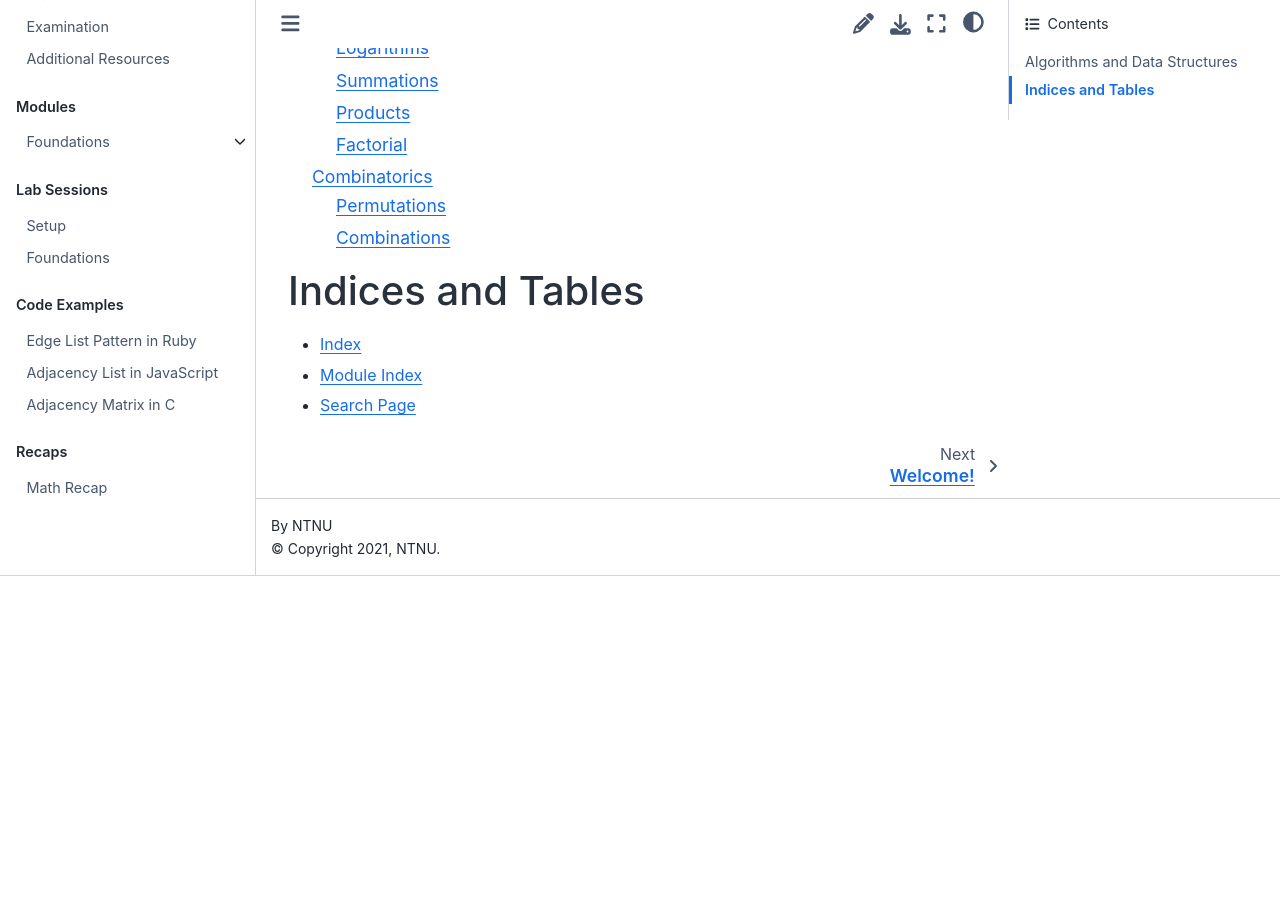
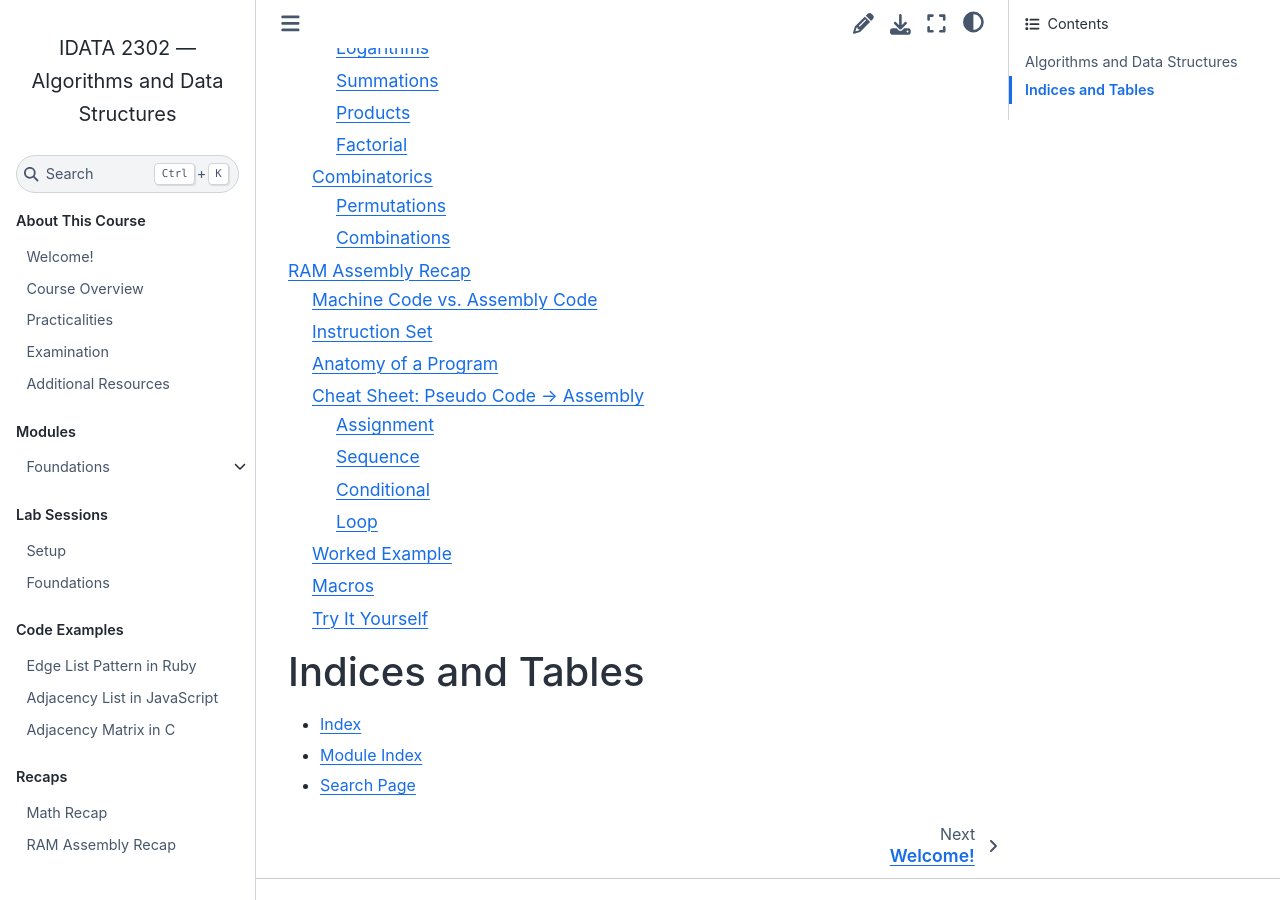
Before and after one commit to fchauvel/ntnu-idata2302-website, a Sphinx documentation site: the page built from source/index.rst, in a window 1280 px wide and 900 px high, scrolled down 2566 px. Built offline with Sphinx 7.4.7 and the Sphinx Book theme 1.1.4, drawn with Linux system fonts in a browser that asks for light colours; before the commit the page ends 3142 px from its top, so only the background shows below that; some of the changed lines change nothing that is shown.

Commit message:
docs: add RAM Assembly Recap page
Add a quick-reference companion page for the RAM assembly language,
listed under "Recaps" alongside the Math Recap:

- Machine code vs. assembly code: numbers/addresses vs mnemonics/names,
  with a worked side-by-side example of the same tiny program.
- The instruction set actually implemented by the simulator (opcodes,
  operand kind, effect), which differs from the simplified figure used
  in the Computer lecture (JUMP_ZERO-only, no generic JUMP) - flagged
  explicitly.
- Program anatomy (.data/.code, labels, comments) matching the real
  assembler syntax.
- A cheat sheet translating assignment/sequence/conditional/loop into
  the JUMP_ZERO-only instruction set.
- A worked countdown-loop example with a collapsible step-by-step trace.
- A macros section (INCREMENT, COPY, DECRTOZERO with hygienic labels),
  contrasted with genuine procedure calls to set up the later lecture
  on call stacks.
- A "Try It Yourself" pointer to the deployed simulator.

```diff
--- a/source/index.rst
+++ b/source/index.rst
@@ -59,6 +59,7 @@
    :caption: Recaps
 
    maths.rst
+   ram_recap.rst
 
 
 Indices and Tables
--- /dev/null
+++ b/source/ram_recap.rst
@@ -0,0 +1,497 @@
+==================
+RAM Assembly Recap
+==================
+
+:Concepts: Instruction set, program layout, compilation patterns
+
+This page is a quick reference for the RAM assembly language introduced
+in :doc:`foundations/ram`. It summarizes the instruction set, the layout of a
+program, and the standard "recipes" used to translate pseudo code
+constructs (assignment, sequence, conditional, loop) into assembly. It
+matches the assembly language accepted by the `RAM simulator
+<https://github.com/fchauvel/ram-web>`_ we use in the labs, so you can
+follow along in the tool while you read.
+
+.. important::
+
+   The simulator only provides **one** conditional jump,
+   ``JUMP_ZERO``, which jumps only when ``ACC`` is exactly zero. There
+   is no generic ``JUMP`` or "greater than" test. Every conditional or
+   loop below is built out of this single building block, together
+   with a trick to force an unconditional jump: ``LOAD 0`` followed by
+   ``JUMP_ZERO target`` always jumps, because ``ACC`` is guaranteed to
+   be zero. This differs slightly from the simplified ``JUMP``
+   instruction shown in :numref:`foundations/computer/ram_instructions`.
+
+Machine Code vs. Assembly Code
+================================
+
+.. index:: RAM ; machine code
+.. index:: RAM ; assembly code
+
+The RAM only ever sees **machine code**: a flat sequence of numbers
+sitting in memory. Every instruction is a pair ``(opcode, operand)``
+(just an opcode for ``HALT``), and every operand that refers to a
+memory location is a raw *address*, i.e. a plain number such as ``23``.
+There is nothing else in memory — code and data are both just numbers,
+and nothing distinguishes one from the other except how the ``IP``
+happens to read them.
+
+**Assembly code** is the human-friendly version of the same program: we
+write *mnemonics* (``LOAD``, ``ADD``, …) instead of numeric opcodes,
+and *names* — variables and labels — instead of raw addresses. Nothing
+new happens at runtime; the **assembler** simply decides where each
+variable and each instruction will live in memory, then substitutes
+every name with the address it computed. See
+:numref:`ram_recap/instructions` below for the opcode ↔ mnemonic
+mapping every assembler relies on.
+
+:numref:`ram_recap/asm_vs_machine` shows both views of the very same
+tiny program, with the simulator's default memory layout: the data
+segment starts at address 0, the code segment at address 20.
+
+.. list-table:: The same program, as assembly and as machine code
+   :name: ram_recap/asm_vs_machine
+   :widths: 50 50
+   :header-rows: 1
+
+   * - Assembly code (what we write)
+     - Machine code (what is stored, and what the machine executes)
+   * - .. code-block:: asm
+
+          .data
+              value   5
+              one     1
+              result  0
+
+          .code
+              LOAD   3
+              ADD    value
+              STORE  result
+              PRINT  result
+              HALT
+     - .. code-block:: text
+
+          Addr  Value   Meaning
+          ----  -----   -------------------
+             0      5   value
+             1      1   one
+             2      0   result
+
+            20      6   LOAD   (opcode)
+            21      3   3      (constant)
+            22      1   ADD    (opcode)
+            23      0   value's address
+            24      4   STORE  (opcode)
+            25      2   result's address
+            26      8   PRINT  (opcode)
+            27      2   result's address
+            28      0   HALT   (opcode)
+
+.. important::
+
+   Machine code has **no** ``value``, ``one``, ``result`` or ``LOAD`` —
+   only the numbers on the right. Assembly code exists purely for us:
+   the names and mnemonics are erased once the assembler has resolved
+   them into numbers. This is exactly why we need the instruction set
+   table below and a symbol table (kept by the assembler) mapping
+   names to addresses — together they let us go back and forth between
+   the two views.
+
+Instruction Set
+================
+
+.. index:: RAM ; instructions
+
+Every instruction is a pair ``(opcode, operand)``. ``LOAD`` interprets
+its operand as an immediate constant; every other instruction (besides
+``HALT``) interprets it as a memory address. ``ACC`` is the
+accumulator and ``IP`` the instruction pointer.
+
+.. list-table:: The eight instructions understood by the simulator
+   :name: ram_recap/instructions
+   :widths: 10 20 15 30
+   :header-rows: 1
+
+   * - Opcode
+     - Mnemonic
+     - Operand
+     - Effect
+   * - 0
+     - ``HALT``
+     - —
+     - Stops the machine.
+   * - 1
+     - ``ADD A``
+     - address
+     - ``ACC := ACC + Mem[A]``
+   * - 2
+     - ``SUBTRACT A``
+     - address
+     - ``ACC := ACC - Mem[A]``
+   * - 3
+     - ``JUMP_ZERO A``
+     - address
+     - ``if ACC = 0 then IP := A``
+   * - 4
+     - ``STORE A``
+     - address
+     - ``Mem[A] := ACC``
+   * - 6
+     - ``LOAD c``
+     - constant
+     - ``ACC := c``
+   * - 7
+     - ``READ A``
+     - address
+     - ``Mem[A] := input``
+   * - 8
+     - ``PRINT A``
+     - address
+     - ``output := Mem[A]``
+
+.. note::
+
+   There is no instruction that loads a value *from* an address
+   directly into ``ACC``. To copy a variable into ``ACC``, reset it
+   first with ``LOAD 0`` and then ``ADD`` the variable, e.g. ``LOAD 0``
+   followed by ``ADD counter``.
+
+Anatomy of a Program
+=====================
+
+.. index:: RAM ; assembly code
+
+A program has a data segment and a code segment, introduced by the
+``.data`` and ``.code`` directives.
+
+.. code-block:: asm
+   :caption: Skeleton of an assembly program
+   :name: ram_recap/skeleton
+
+   .data
+       name1   value1      ; one variable per line: name and initial value
+       name2   value2
+
+   .code
+   label: INSTRUCTION operand   ; a colon defines a label
+          INSTRUCTION operand   ; comments start with ";"
+          HALT                  ; always end with HALT
+
+-  **Variables** are declared once in ``.data`` with a name and an
+   initial value; each occupies one memory word.
+
+-  **Labels** (``label:``) name the address of the instruction that
+   follows. They can be used wherever an instruction expects an
+   address, in particular as the target of a ``JUMP_ZERO``.
+
+-  **Comments** start with ``;`` and run to the end of the line.
+
+-  The assembler places the data segment first, then the code segment,
+   so addresses of variables and labels are computed automatically —
+   you never write raw addresses by hand.
+
+Cheat Sheet: Pseudo Code → Assembly
+=====================================
+
+.. index:: RAM ; assembly code
+
+The recipes below match those developed in :doc:`foundations/ram`, adapted to the
+``JUMP_ZERO``-only instruction set above.
+
+Assignment
+----------
+
+:math:`v \gets e` evaluates ``e`` in ``ACC``, then stores it.
+
+.. code-block:: asm
+   :caption: Assigning a constant or a variable to ``v``
+
+          LOAD  0          ; v <- x   (copy a variable)
+          ADD   x
+          STORE v
+
+          LOAD  42         ; v <- 42  (a constant needs no ADD)
+          STORE v
+
+Sequence
+--------
+
+:math:`c_1 \, ; \, c_2` is simply the assembly code of :math:`c_1`
+immediately followed by the assembly code of :math:`c_2` — no jump
+needed, execution falls through.
+
+Conditional
+-----------
+
+:math:`\mathbf{if} \; e = 0 \; \mathbf{then} \; c_1 \; \mathbf{else} \; c_2`
+evaluates ``e`` into ``ACC`` and lets ``JUMP_ZERO`` pick the branch. An
+unconditional jump (``LOAD 0`` + ``JUMP_ZERO``) skips over the
+``else`` branch once ``c1`` is done.
+
+.. code-block:: asm
+   :caption: Compiling a conditional
+
+            ; ... code that leaves e in ACC ...
+            JUMP_ZERO then
+            ; ... code for c2 (else branch) ...
+            LOAD      0
+            JUMP_ZERO done      ; force an unconditional jump
+   then:    ; ... code for c1 (then branch) ...
+   done:
+
+Loop
+----
+
+:math:`\mathbf{while} \; e = 0 \; \mathbf{do} \; c` re-evaluates the
+guard ``e`` before every iteration and exits as soon as it is no
+longer zero — but since we can only test for zero, the guard
+expression itself (e.g. a subtraction) is what encodes the actual
+comparison.
+
+.. code-block:: asm
+   :caption: Compiling a while loop
+
+   loop:    ; ... code that leaves e in ACC ...
+            JUMP_ZERO body       ; e = 0 => keep looping
+            LOAD      0
+            JUMP_ZERO done       ; otherwise force exit
+   body:    ; ... code for c ...
+            LOAD      0
+            JUMP_ZERO loop       ; force jump back to the guard
+   done:
+
+Worked Example
+================
+
+.. index:: RAM ; assembly code
+
+:numref:`ram_recap/countdown` reads a number and prints it,
+then counts down to zero, printing every step — a small but complete
+program that exercises ``READ``, ``PRINT``, ``ADD``, ``SUBTRACT``,
+``STORE`` and ``JUMP_ZERO`` together.
+
+.. code-block:: asm
+   :caption: Counting down from a number given by the user
+   :name: ram_recap/countdown
+
+           .data
+           counter 0
+           one     1
+
+           .code
+   main:   READ         counter    ; counter <- user input
+   loop:   LOAD         0
+           ADD          counter
+           PRINT        counter
+           JUMP_ZERO    done       ; stop as soon as counter = 0
+           SUBTRACT     one
+           STORE        counter
+           LOAD         0
+           JUMP_ZERO    loop       ; force jump back to loop
+   done:   HALT
+
+.. admonition:: Step-by-step trace (for :math:`counter = 2`)
+   :class: toggle
+
+   .. list-table::
+      :header-rows: 1
+      :widths: 20 20 20 40
+
+      * - Instruction
+        - ``ACC``
+        - ``counter``
+        - Output so far
+      * - ``READ counter``
+        - —
+        - 2
+        - —
+      * - ``LOAD 0`` ; ``ADD counter``
+        - 2
+        - 2
+        - —
+      * - ``PRINT counter``
+        - 2
+        - 2
+        - 2
+      * - ``JUMP_ZERO done`` (not taken)
+        - 2
+        - 2
+        - 2
+      * - ``SUBTRACT one`` ; ``STORE counter``
+        - 1
+        - 1
+        - 2
+      * - ``LOAD 0`` ; ``JUMP_ZERO loop`` (taken)
+        - 0
+        - 1
+        - 2
+      * - ``LOAD 0`` ; ``ADD counter`` ; ``PRINT counter``
+        - 1
+        - 1
+        - 2, 1
+      * - ``JUMP_ZERO done`` (not taken)
+        - 1
+        - 1
+        - 2, 1
+      * - ``SUBTRACT one`` ; ``STORE counter``
+        - 0
+        - 0
+        - 2, 1
+      * - ``LOAD 0`` ; ``JUMP_ZERO loop`` (taken)
+        - 0
+        - 0
+        - 2, 1
+      * - ``LOAD 0`` ; ``ADD counter`` ; ``PRINT counter``
+        - 0
+        - 0
+        - 2, 1, 0
+      * - ``JUMP_ZERO done`` (taken)
+        - 0
+        - 0
+        - 2, 1, 0
+      * - ``HALT``
+        - 0
+        - 0
+        - 2, 1, 0
+
+Macros
+========
+
+.. index:: RAM ; macros
+
+Beyond the eight core instructions, the simulator also accepts
+*macros*: named, parameterized blocks of assembly that let you factor
+out a repeated instruction sequence — much like extracting a procedure
+in a high-level language, but resolved entirely by the assembler,
+before the program ever runs.
+
+.. code-block:: asm
+   :caption: A one-parameter macro that increments a variable
+   :name: ram_recap/macro_increment
+
+   .data
+       one      1
+       counter  0
+
+   .macro INCREMENT address
+       LOAD   0
+       ADD    {address}
+       ADD    one
+       STORE  {address}
+   .end
+
+   .code
+       INCREMENT counter   ; expands to the 4 instructions above,
+                            ; with {address} -> counter
+       INCREMENT counter   ; each call gets its own copy of them
+       PRINT counter
+       HALT
+
+Macros can take several parameters, one per argument at the call site,
+as :numref:`ram_recap/macro_copy` shows.
+
+.. code-block:: asm
+   :caption: Declaring and calling a two-parameter macro
+   :name: ram_recap/macro_copy
+
+   .macro COPY source target
+       LOAD   0
+       ADD    {source}
+       STORE  {target}
+   .end
+
+   .code
+       COPY  a  b        ; expands to the 3 instructions above,
+                          ; with {source} -> a and {target} -> b
+       HALT
+
+-  A macro is declared with ``.macro NAME p1 p2 ...`` / body / ``.end``,
+   *before* the ``.code`` section.
+-  Inside the body, ``{p}`` stands for parameter ``p``; it is replaced
+   with whatever argument is passed at the call site.
+-  A macro is *called* just like an instruction: ``NAME arg1 arg2``.
+-  A macro body can itself contain labels and jumps. Each call site
+   gets its own, automatically renamed copy of these labels ("hygienic"
+   expansion), so the same macro can be called several times without
+   its internal loops colliding — as
+   :numref:`ram_recap/macro_decr` shows.
+
+.. code-block:: asm
+   :caption: A macro with an internal loop, called twice
+   :name: ram_recap/macro_decr
+
+   .data
+       one  1
+       a    2
+       b    1
+
+   .macro DECRTOZERO var
+     loop: LOAD       0
+           ADD        {var}
+           SUBTRACT   one
+           STORE      {var}
+           JUMP_ZERO  done
+           LOAD       0
+           JUMP_ZERO  loop
+     done: LOAD        0
+   .end
+
+   .code
+       DECRTOZERO a      ; gets its own loop/done labels
+       DECRTOZERO b      ; gets another, freshly-renamed pair
+       HALT
+
+.. important:: Macros are **not** function calls
+
+   A macro *looks* like a function call — a name plus parameters — but
+   the assembler treats it very differently from an actual procedure
+   call:
+
+   -  **Expansion, not a jump.** The assembler *copies* the macro body
+      into the code segment at every call site, before the program
+      even runs. In :numref:`ram_recap/macro_decr` above,
+      ``DECRTOZERO`` ends up stored **twice** in memory — once per
+      call, 16 instructions in total. A real procedure call keeps a
+      single copy of the code in memory and *jumps* to it.
+
+   -  **No return, no call stack.** Since nothing is ever jumped to,
+      there is nothing to jump back from either — macros need neither
+      a return address nor a call stack. A genuine procedure call
+      does: see :doc:`recursion/procedure_calls` for how a
+      call stack lets many call sites share one copy of the code, and
+      how that, in turn, makes recursion possible.
+
+   -  **No recursion.** Because expansion happens once, at assembly
+      time, a macro cannot call itself — the assembler would try to
+      expand it forever.
+
+   In short: macros buy you *readability and code reuse while writing*
+   the program, at the price of *duplicating* the generated code.
+   Procedure calls buy you *one shared copy of the code, reused at run
+   time*, at the price of the bookkeeping — a call stack — needed to
+   jump back to the right place.
+
+Try It Yourself
+==================
+
+The examples on this page run as-is in the RAM simulator used in
+:doc:`labs/foundations`. Head over to
+
+    https://franckc.folk.ntnu.no/idata2302/ram/
+
+paste the code above into the editor, click **Load Program**, and step
+through it with **Step** to watch ``ACC``, ``IP`` and memory change
+instruction by instruction.
+
+.. seealso::
+
+   The simulator is open source. To run it locally instead, or to hack
+   on it:
+
+   .. code-block:: shell
+
+      $ git clone https://github.com/fchauvel/ram-web.git
+      $ cd ram-web
+      $ npx tsc            # compile the TypeScript sources
+      $ ./serve.sh          # serve on http://localhost:8000
```
